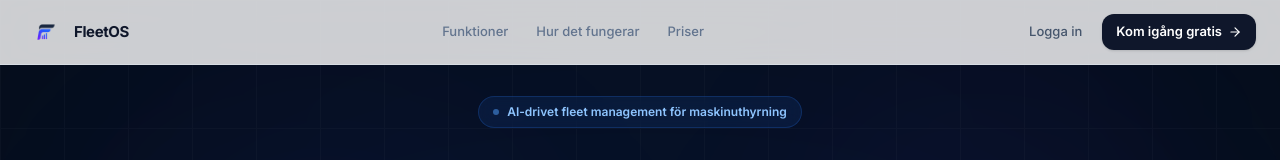
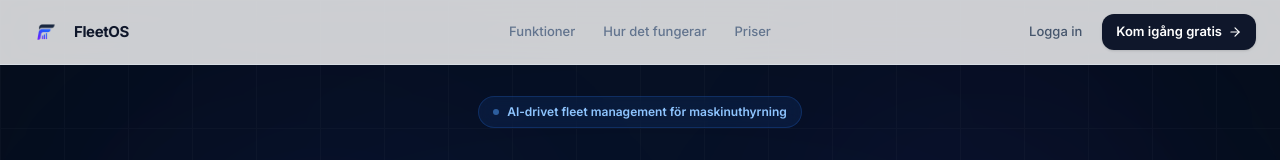
Before and after one commit to DavidWestlundcode/Fleetrent, a Next.js app: page / in a window 1280 px wide. Shown: the top 160 px of the page. Built offline with nearby package versions, Linux system fonts and the light colour scheme.

Commit message:
Landing: center navbar links using 3-col grid

```diff
--- a/src/app/page.tsx
+++ b/src/app/page.tsx
@@ -383,12 +383,12 @@ export default function LandingPage() {
 
       {/* ── Navbar ── */}
       <header className="fixed top-0 left-0 right-0 z-50 bg-white/80 backdrop-blur-xl border-b border-slate-200/60">
-        <div className="max-w-7xl mx-auto px-6 h-16 flex items-center justify-between">
+        <div className="max-w-7xl mx-auto px-6 h-16 grid grid-cols-3 items-center">
           <div className="flex items-center gap-2">
             <Logo size={28} />
             <span className="font-bold text-slate-900 text-[15px] tracking-tight">FleetOS</span>
           </div>
-          <nav className="hidden md:flex items-center gap-1">
+          <nav className="hidden md:flex items-center justify-center gap-1">
             {[
               { label: 'Funktioner', href: '#features' },
               { label: 'Hur det fungerar', href: '#how-it-works' },
@@ -399,7 +399,7 @@ export default function LandingPage() {
               </a>
             ))}
           </nav>
-          <div className="flex items-center gap-2">
+          <div className="flex items-center justify-end gap-2">
             <Link href="/login" className="text-[13px] font-medium text-slate-600 hover:text-slate-900 px-3 py-1.5 rounded-lg hover:bg-slate-100 transition-colors">
               Logga in
             </Link>
```
